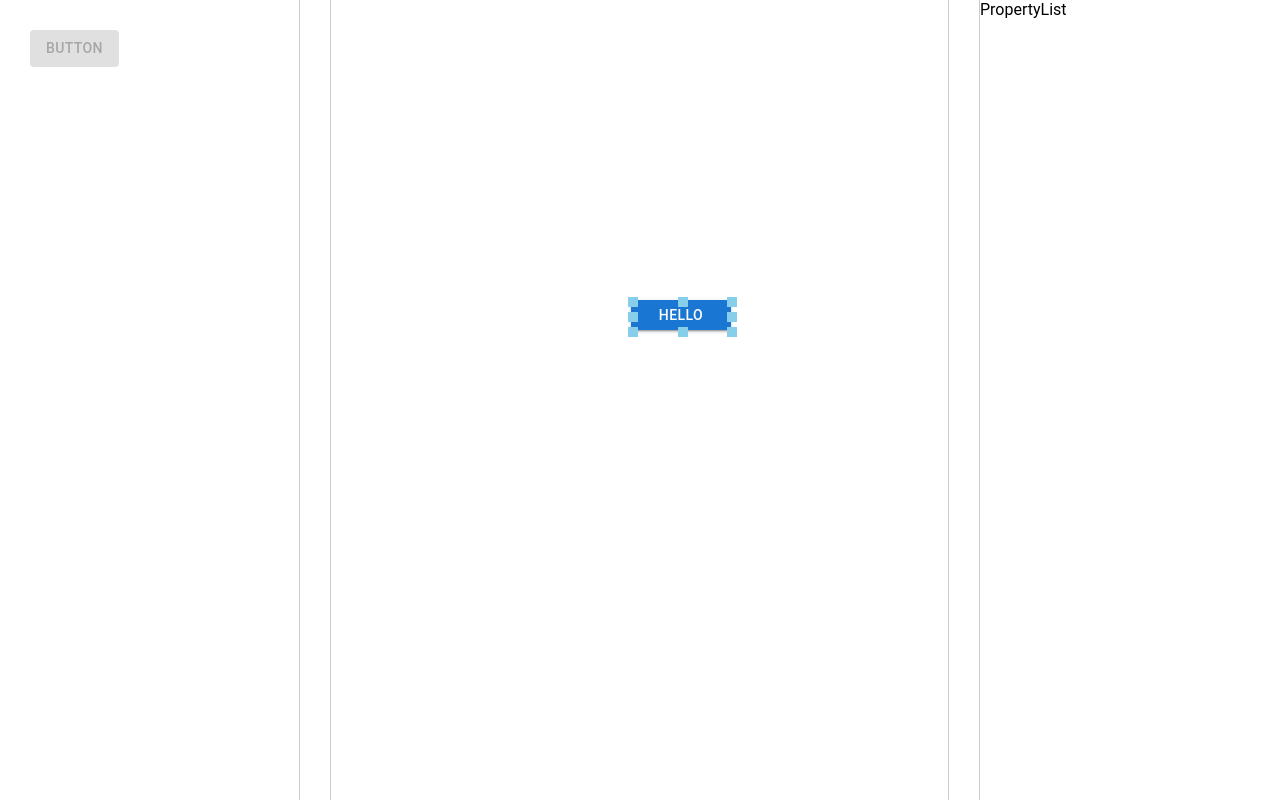
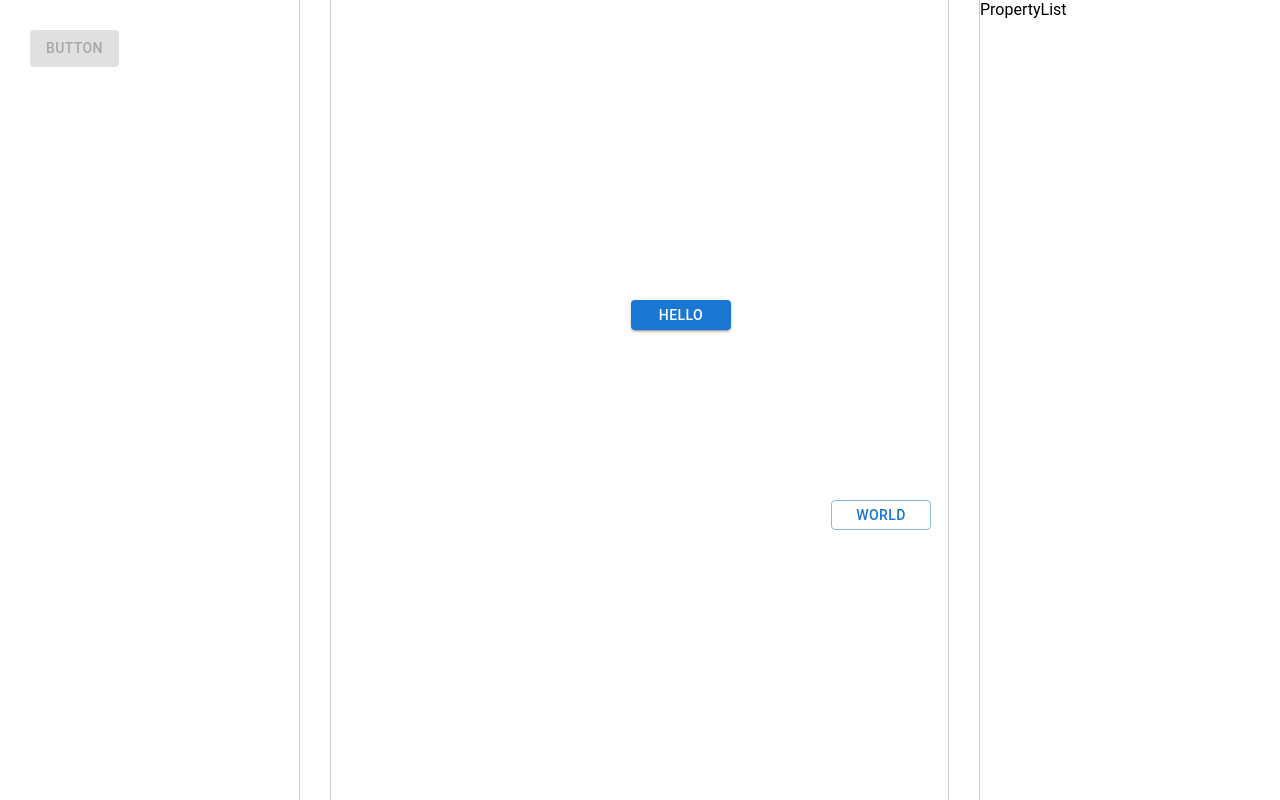
Before and after one commit to KelvinQiu802/tiny-low-code-demo, a React app: page / in a window 1280 px wide. Built offline with nearby package versions, Linux system fonts and the light colour scheme; the HTML template or start-up script is replaced by a standard one.

Commit message:
feat: selected id

```diff
--- a/src/App.jsx
+++ b/src/App.jsx
@@ -22,12 +22,34 @@ function App() {
         },
       },
     },
+    {
+      tag: 'button',
+      id: nanoid(),
+      props: {
+        text: 'World',
+        variant: 'outlined',
+        style: {
+          position: 'absolute',
+          width: 100,
+          height: 30,
+          top: 500,
+          left: 500,
+        },
+      },
+    },
   ]);
+
+  const [selected, setSelected] = React.useState(null);
 
   return (
     <div className='App'>
       <ComponentList />
-      <Canvas data={data} setData={setData} />
+      <Canvas
+        data={data}
+        setData={setData}
+        selected={selected}
+        setSelected={setSelected}
+      />
       <PropertyList />
     </div>
   );
--- a/src/components/Canvas.jsx
+++ b/src/components/Canvas.jsx
@@ -3,11 +3,15 @@ import { useDrop } from 'react-dnd';
 import CustomButton from './custom/CustomButton';
 import Resizable from './custom/Resizable';
 
-function Canvas({ data, setData }) {
+function Canvas({ data, setData, selected, setSelected }) {
   const [, drop] = useDrop(() => ({
     accept: 'component',
     drop(item, monitor) {},
   }));
+
+  const select = (id) => {
+    setSelected(id);
+  };
 
   return (
     <div className='canvas' ref={drop}>
@@ -16,12 +20,15 @@ function Canvas({ data, setData }) {
           defaultStyle={item.props.style}
           setData={setData}
           id={item.id}
+          selected={selected}
         >
           <CustomButton
             text={item.props.text}
+            id={item.id}
             key={item.id}
             style={item.props.style}
             variant={item.props.variant}
+            select={select}
           />
         </Resizable>
       ))}
--- a/src/components/custom/CustomButton.jsx
+++ b/src/components/custom/CustomButton.jsx
@@ -1,9 +1,9 @@
 import { Button } from '@mui/material';
 import React from 'react';
 
-function CustomButton({ text, style, variant }) {
+function CustomButton({ id, text, style, variant, select }) {
   return (
-    <div>
+    <div onClick={() => select(id)}>
       <Button sx={{ width: 1, height: style.height }} variant={variant}>
         {text}
       </Button>
--- a/src/components/custom/Resizable.jsx
+++ b/src/components/custom/Resizable.jsx
@@ -1,6 +1,6 @@
 import React from 'react';
 
-function Resizable({ children, defaultStyle, setData, id }) {
+function Resizable({ children, defaultStyle, setData, id, selected }) {
   const points = ['t', 'r', 'b', 'l', 'lt', 'rt', 'lb', 'rb'];
 
   const getPointStyle = (point) => {
@@ -110,7 +110,7 @@ function Resizable({ children, defaultStyle, setData, id }) {
 
   return (
     <div style={containerStyle}>
-      {points.map((point) => (
+      {(selected === id ? points : []).map((point) => (
         <div
           key={point}
           className='point'
```
